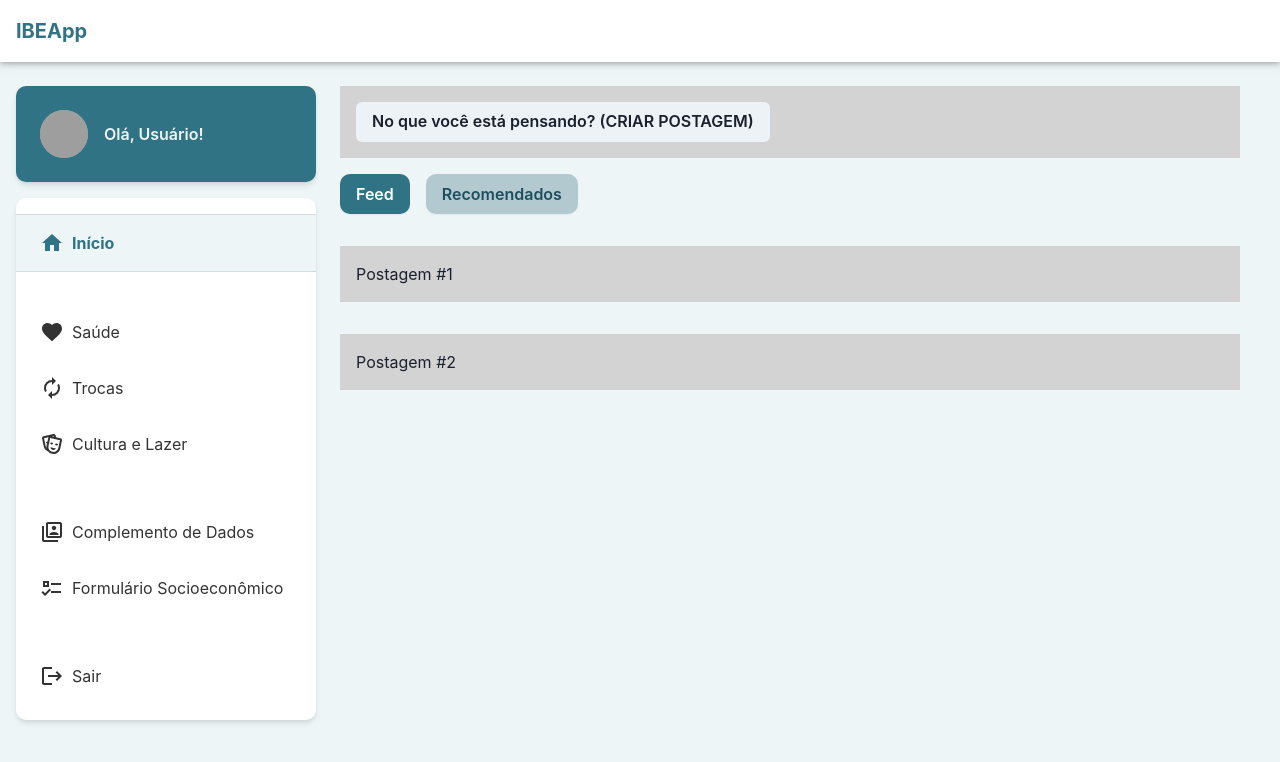
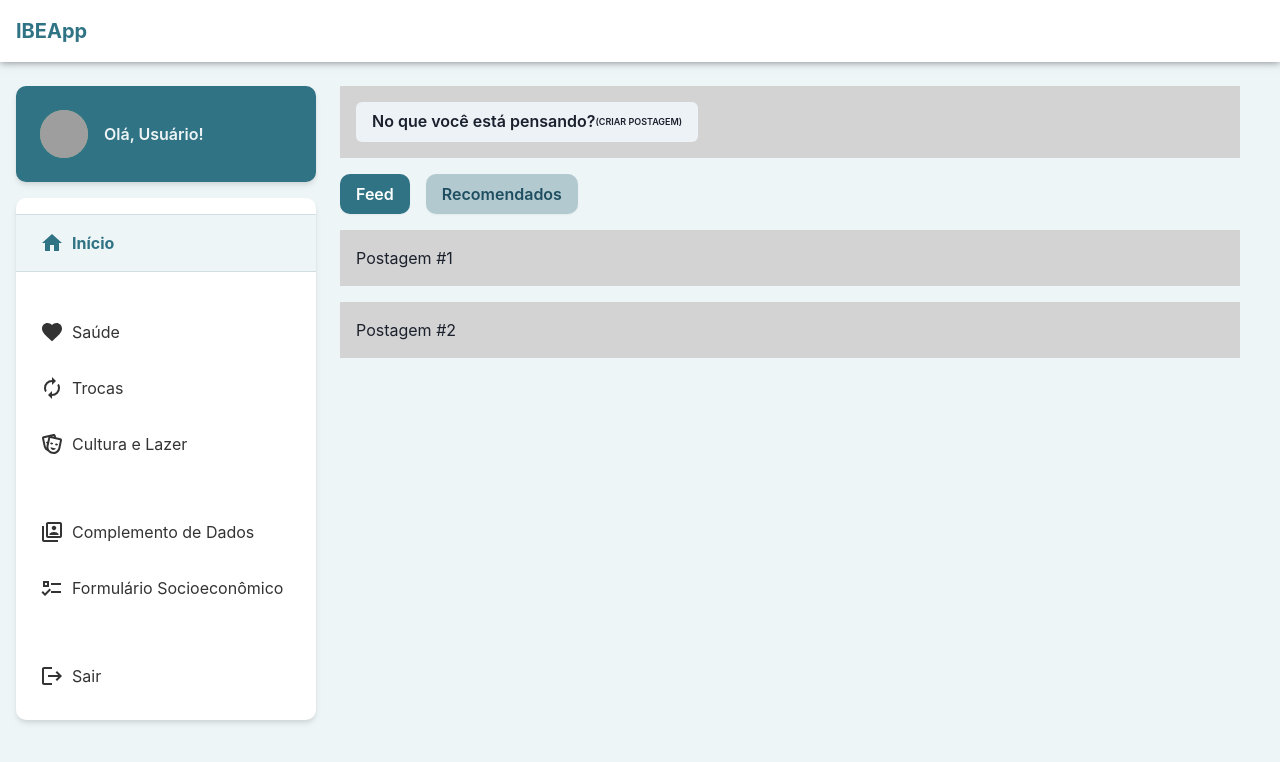
Before and after one commit to CodelabUnifesp/ibeac-web, a React (Create React App) app: page / in a window 1280 px wide. Shown: the top 762 px of the page. Built offline with nearby package versions, Linux system fonts and the light colour scheme; grey boxes are pictures that could not be loaded; the HTML template or start-up script is replaced by a standard one.

Commit message:
ajuste em margin da 'postagem'; ajuste na fonte do exemplo do botão de criar postagem

```diff
--- a/src/components/Feed/index.js
+++ b/src/components/Feed/index.js
@@ -7,7 +7,7 @@ import {get} from 'lodash';
 const Feed = ({value} = {}) => (
   <>
     {value.map((postagem) => (
-      <Box my={4} p={4} bg="lightgrey">
+      <Box mb={4} p={4} bg="lightgrey">
         {get(postagem, 'title', '???')}
       </Box>
     ))}
--- a/src/screens/Home/index.js
+++ b/src/screens/Home/index.js
@@ -133,7 +133,8 @@ function Home(props) {
 
         <Box className="input" my={{base: 4, lg: 0}} p={4} bg="lightgrey">
           <Button onClick={onOpen}>
-            No que você está pensando? (CRIAR POSTAGEM)
+            No que você está pensando?{' '}
+            <span style={{fontSize: 9}}>(CRIAR POSTAGEM)</span>
           </Button>
         </Box>
 
```
